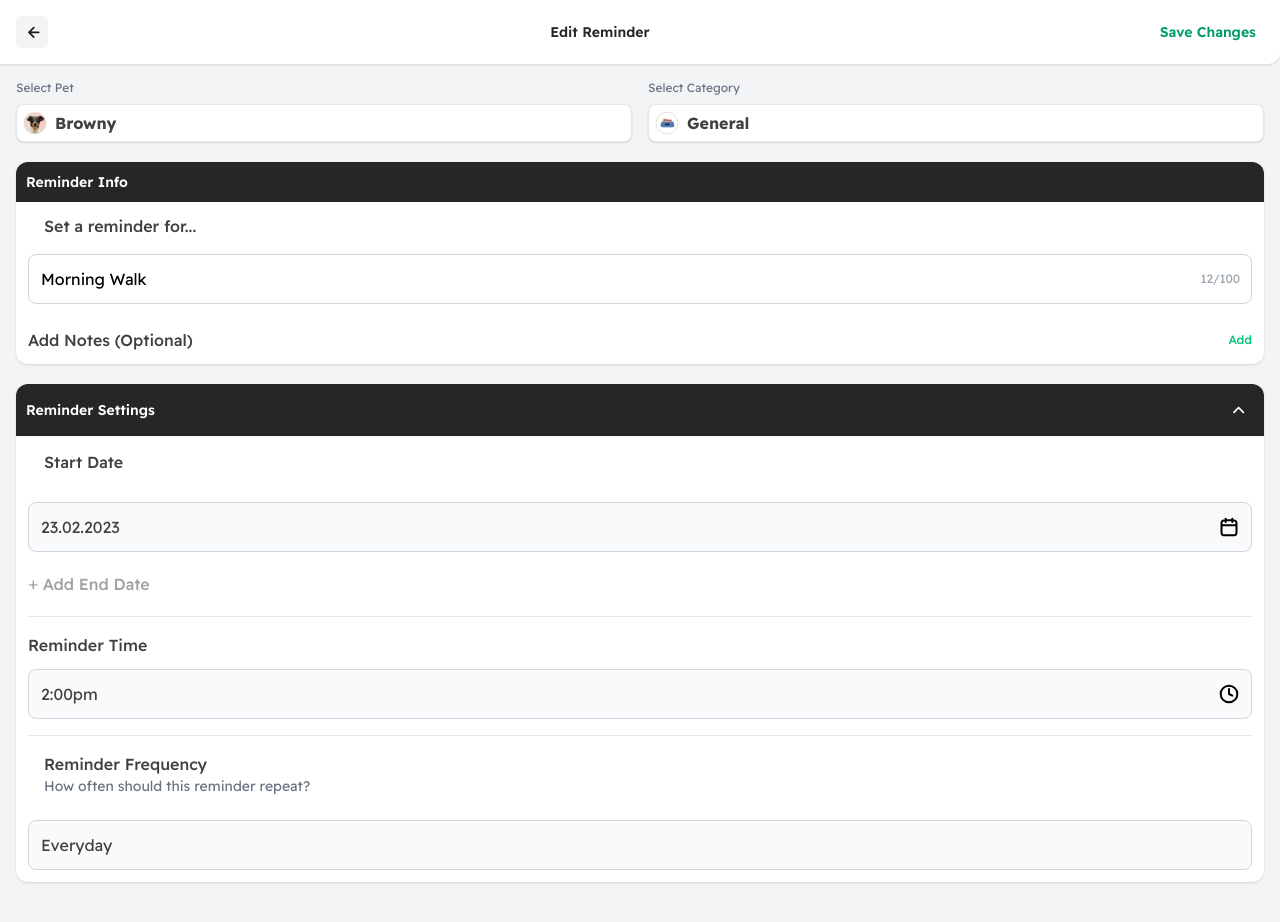
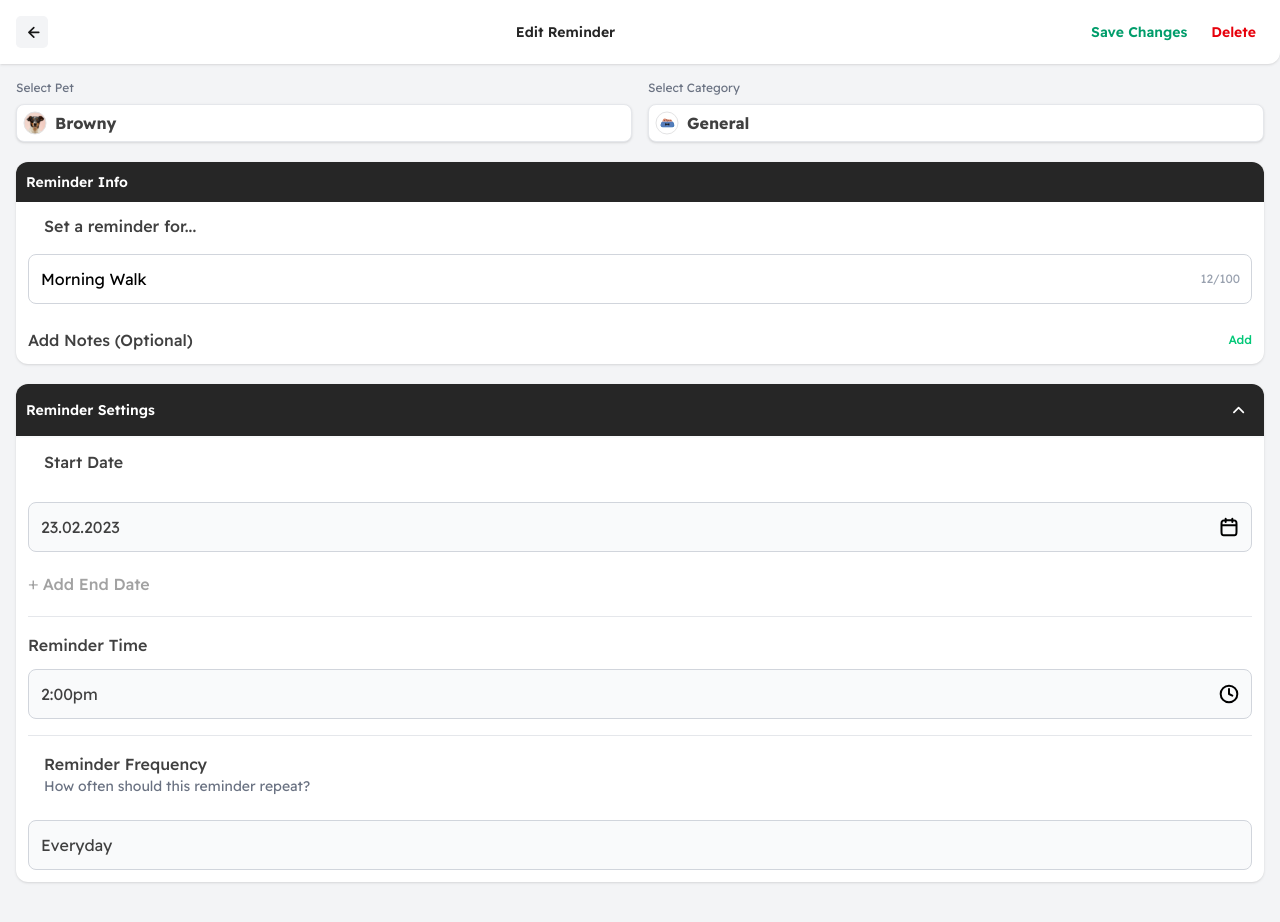
Before and after one commit to RaviPratihast/Wooftrack, a React (Vite) app: page /edit/1 in a window 1280 px wide. Shown: the top 922 px of the page. Built offline with nearby package versions, Linux system fonts and the light colour scheme.

Commit message:
Add delete functionality to EditReminder component; implement confirmation dialog and update UI to include a delete button alongside the save changes button.

```diff
--- a/src/components/EditReminder.jsx
+++ b/src/components/EditReminder.jsx
@@ -5,7 +5,7 @@ import { useReminders } from '../context/ReminderContext';
 const EditReminder = () => {
   const navigate = useNavigate();
   const { id: reminderId } = useParams();
-  const { reminders, updateReminder } = useReminders();
+  const { reminders, updateReminder, deleteReminder } = useReminders();
   const [reminderToEdit, setReminderToEdit] = useState(null);
   const [isReminderSettingsOpen, setIsReminderSettingsOpen] = useState(true);
   const [reminderText, setReminderText] = useState('');
@@ -94,6 +94,13 @@ const EditReminder = () => {
     navigate('/');
   };
 
+  const handleDeleteReminder = () => {
+    if (window.confirm('Are you sure you want to delete this reminder?')) {
+      deleteReminder(reminderId);
+      navigate('/');
+    }
+  };
+
   if (!reminderToEdit) {
 
     return null;
@@ -107,7 +114,10 @@ const EditReminder = () => {
           <img src="/back button (1).svg" alt="Back" className="h-8 w-8" />
         </button>
         <h1 className="font-semibold text-sm text-neutral-800">Edit Reminder</h1>
-        <button onClick={handleUpdateReminder} className="text-[#019D6B] text-sm font-semibold px-2 py-1 cursor-pointer">Save Changes</button>
+        <div>
+          <button onClick={handleUpdateReminder} className="text-[#019D6B] text-sm font-semibold px-2 py-1 cursor-pointer mr-2">Save Changes</button>
+          <button onClick={handleDeleteReminder} className="text-red-600 text-sm font-semibold px-2 py-1 cursor-pointer">Delete</button>
+        </div>
       </div>
 
       <div className="p-4 space-y-5">
```
